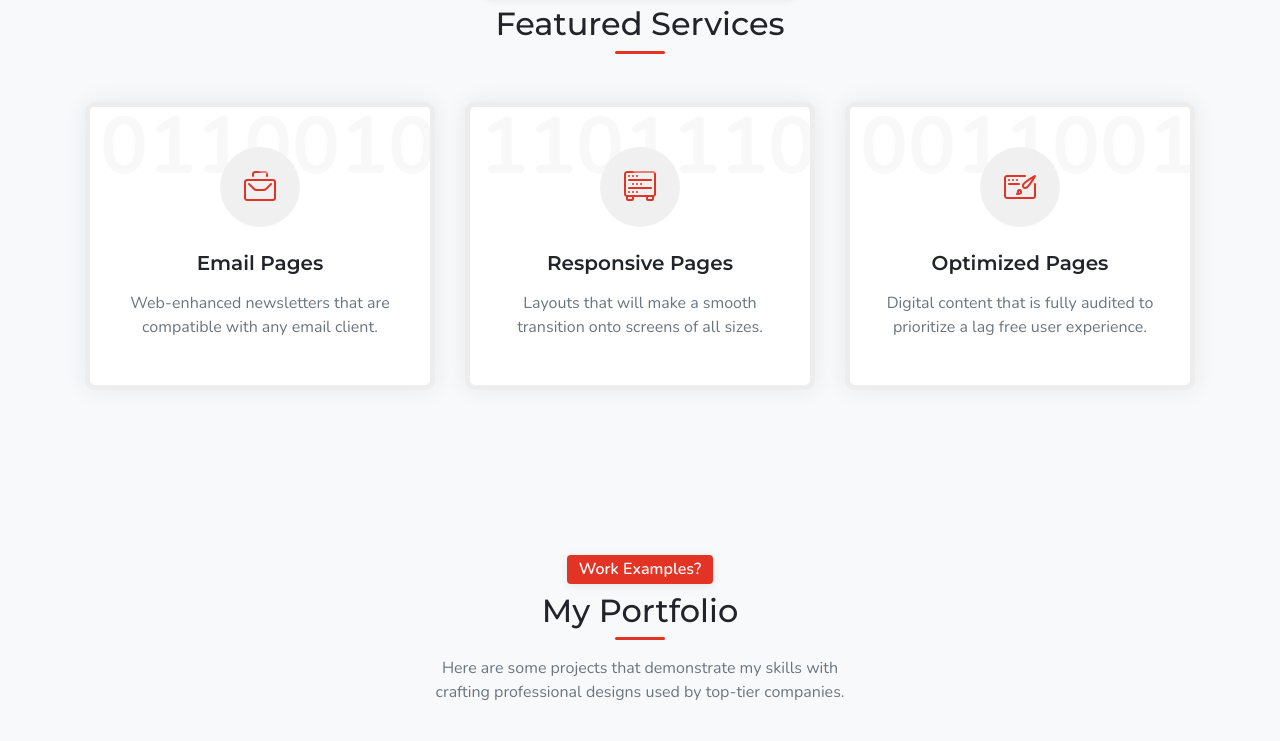
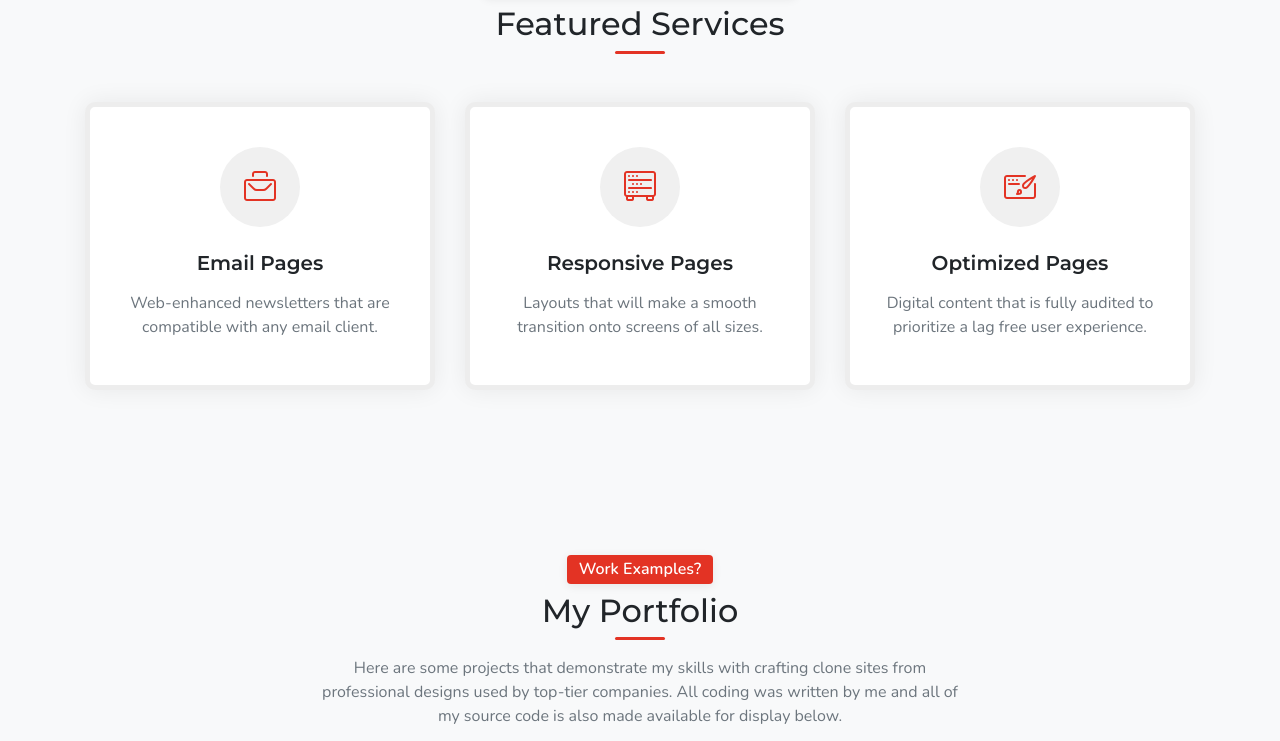
Before and after one commit to colemaniastyle/jcportfolio, a plain HTML site: page index.html in a window 1280 px wide. Shown: the part 1943-2684 px from the top of the page. Drawn offline with nearby package versions, Linux system fonts and the light colour scheme; some packages are replaced by stand-ins of ours; files whose address does not match are found by name.

Commit message:
Add files via upload

```diff
--- a/index.html
+++ b/index.html
@@ -79,7 +79,7 @@
           <div class="col-lg-12">
             <div class="text-left mx-auto">
               <h4 class="text-white first-title mb-4">Joshua Coleman</h4>
-              <h1 class="header-name text-white text-capitalize mb-0"><span class="element font-weight-bold" data-elements="HTML Email, Landing Page, Digital Content, Front-End"></span> Developer.</h1>
+              <h1 class="header-name text-white text-capitalize mb-0"><span class="element font-weight-bold" data-elements="Front-End, HTML Email, Digital Content"></span> Developer.</h1>
               <p class="text-white header-desc mt-4">I'm a Web Developer based in Los Angeles, California. I build immersive and beautiful web applications through carefully crafted code with an emphasis on user-centric design implementation.</p>
               <!-- <div class="mt-4 pt-2">
 				<a href="#" class="btn btn-outline-custom custom-btn-item btn-round-6">Download Cv</a>
@@ -415,7 +415,7 @@
     <div class="row mt-4">
       <div class="col-lg-4">
         <div class="text-center services-boxes p-4 mt-3">
-		  <div class="service-number">0110010</div>
+		  <div class="service-number"></div>
           <div class="services-boxes-icon"> <i class="mbri-briefcase text-custom display-4"></i> </div>
           <div class="mt-4">
             <h5 class="mb-0">Email Pages</h5>
@@ -426,7 +426,7 @@
       </div>
       <div class="col-lg-4">
         <div class="text-center services-boxes p-4 mt-3">
-		  <div class="service-number">1101110</div>
+		  <div class="service-number"></div>
           <div class="services-boxes-icon"> <i class="mbri-database text-custom display-4"></i> </div>
           <div class="mt-4">
             <h5 class="mb-0">Responsive Pages</h5>
@@ -437,7 +437,7 @@
       </div>
       <div class="col-lg-4">
         <div class="text-center services-boxes p-4 mt-3">
-		  <div class="service-number">0011001</div>
+		  <div class="service-number"></div>
           <div class="services-boxes-icon"> <i class="mbri-website-theme text-custom display-4"></i> </div>
           <div class="mt-4">
             <h5 class="mb-0">Optimized Pages</h5>
@@ -628,7 +628,8 @@
           <h2>My Portfolio</h2>
 
           <p class="text-muted mx-auto section-subtitle mt-3">Here are some projects that demonstrate
-					my skills with<br> crafting professional designs used by top-tier companies. </p>
+					my skills with crafting clone sites from professional designs used by top-tier companies. All coding was
+				written by me and all of my source code is also made available for display below.</p>
         </div>
       </div>
     </div>
```
